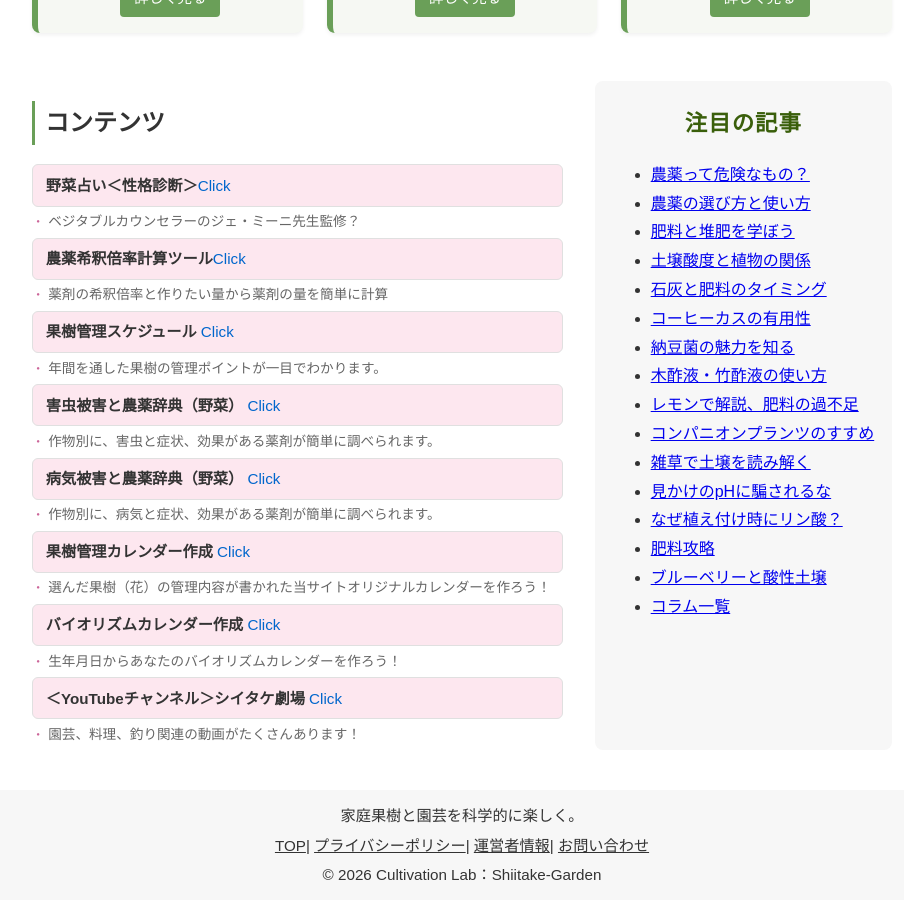
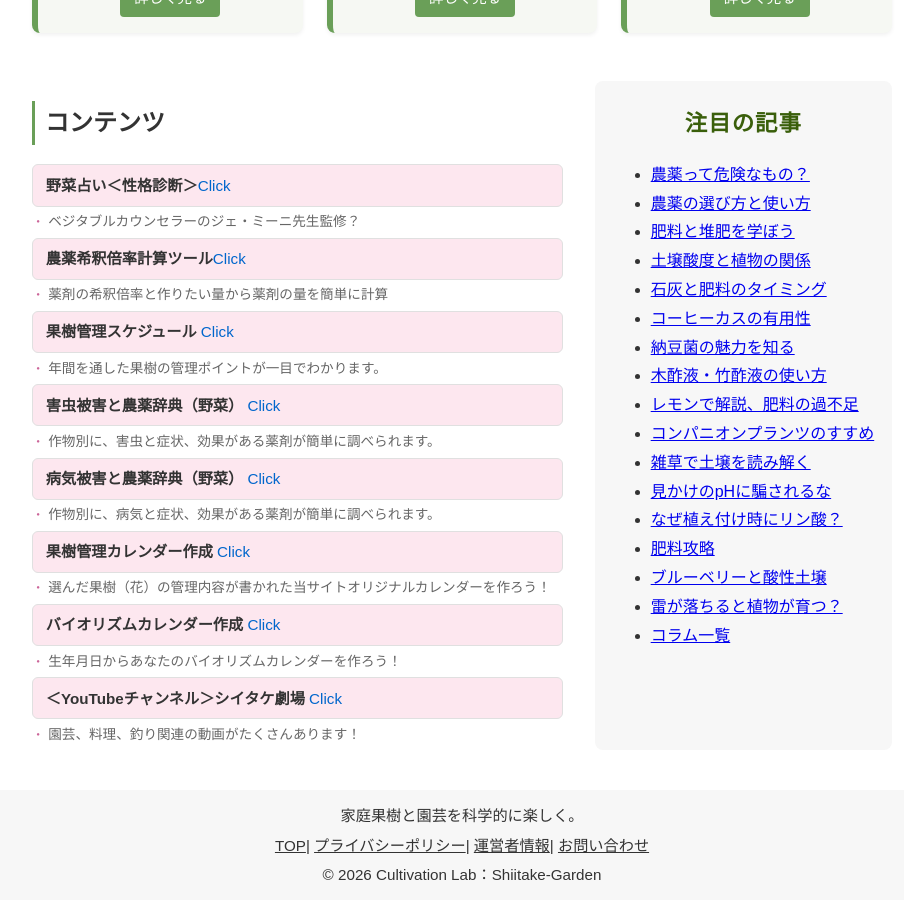
Before and after one commit to shiitake-garden/shiitake-garden.github.io, a Jekyll site: the page built from index.html, in a window 1280 px wide and 900 px high, scrolled down 1293 px. Shown: the whole window, without its empty margins (178-1082 px from the left). Built offline with Jekyll 4.4.1, drawn with Linux system fonts in a browser that asks for light colours.

Commit message:
Update index.html

```diff
--- a/index.html
+++ b/index.html
@@ -125,6 +125,7 @@ title: カルティベーションラボ
       <li><a href="/column/column_rin.html">なぜ植え付け時にリン酸？</a></li>
       <li><a href="/column/column_npk.html">肥料攻略</a></li>
       <li><a href="/column/column_blueberry.html">ブルーベリーと酸性土壌</a></li>
+      <li><a href="/column/column_.kaminarihtml">雷が落ちると植物が育つ？</a></li>
       <li><a href="/column/index.html">コラム一覧</a></li>
     </ul>
   </aside>
```
